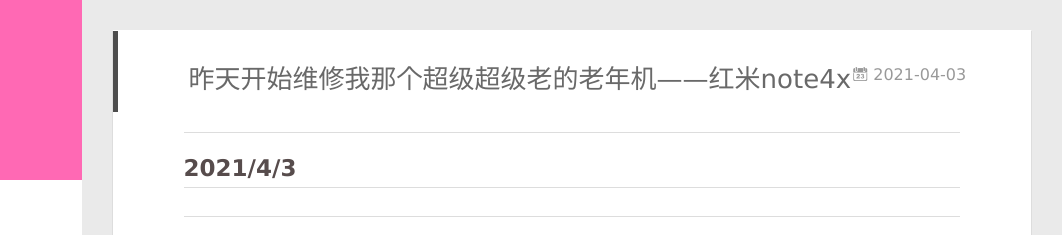
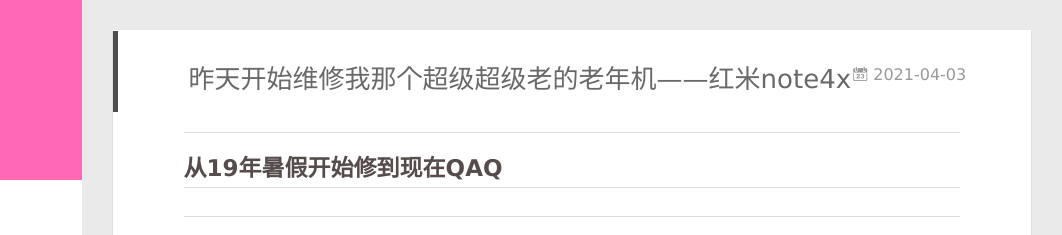
Before and after one commit to zysdnpy/zysdnpy.github.io, a plain HTML site: page index.html in a window 1280 px wide. Shown: the top 235 px of the page, 218-1280 px from the left. Drawn offline with Linux system fonts and the light colour scheme.

Commit message:
Site updated: 2021-04-03 20:03:10

```diff
--- a/index.html
+++ b/index.html
@@ -177,7 +177,6 @@
     <div class="article-entry" itemprop="articleBody">
 
         <hr>
-<h2 id="2021-4-3"><a href="#2021-4-3" class="headerlink" title="2021/4/3"></a>2021/4/3</h2><hr>
 <h2 id="从19年暑假开始修到现在QAQ"><a href="#从19年暑假开始修到现在QAQ" class="headerlink" title="从19年暑假开始修到现在QAQ"></a>从19年暑假开始修到现在QAQ</h2><hr>
 <p>从最一开始的变砖到现在的IMEI丢失，每一段时间就只有一点点进展，但是在最近进展比较大，让我看到了修好的希望QAQ</p>
 <p>问题的起源来源于一张内存卡，当初因为喜欢刷机而折腾这个手机，但是在某一次刷机（卡刷）中，因为内存卡（可能是寿命到了）的缘故，导致刷机中断（所以说内存卡的品质也很重要！！！）</p>
```
Also changed, not shown: 2021/04/03/修红米note4x小记/index.html (+3 -4 lines).
